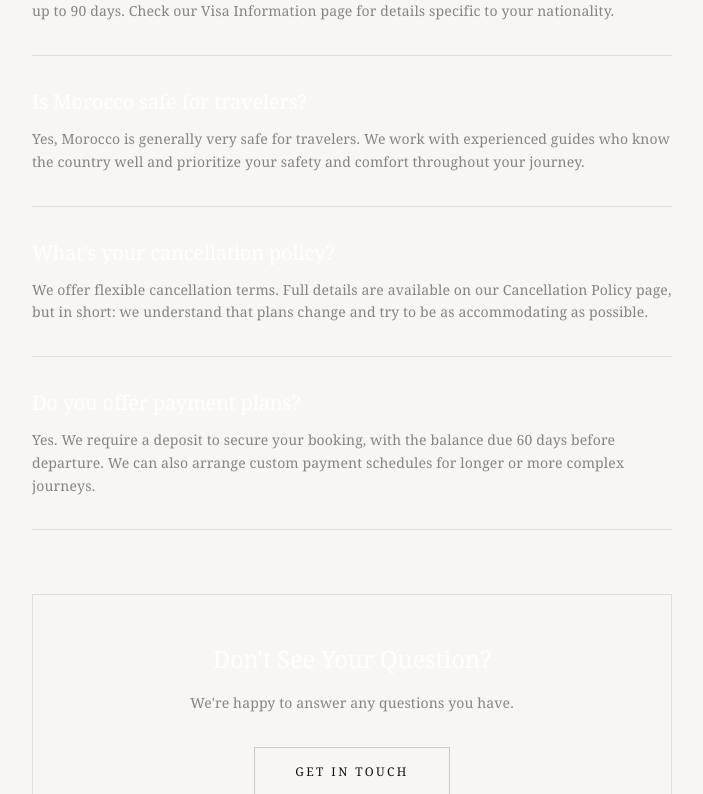
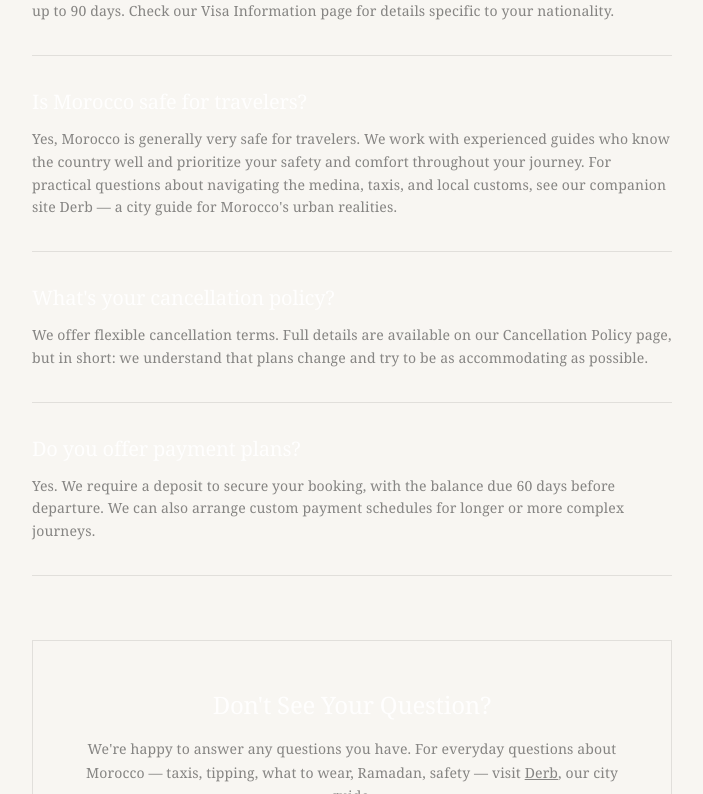
Before and after one commit to indigoandlavender/slow-morocco-17, a Next.js app: page /faq in a window 1280 px wide. Shown: the part 1446-2240 px from the top of the page, without its empty margins (288-991 px from the left). Built offline with nearby package versions, Linux system fonts and the light colour scheme; no server answers; the database is empty.

Commit message:
Add files via upload

```diff
--- a/app/faq/page.tsx
+++ b/app/faq/page.tsx
@@ -44,7 +44,7 @@ export default function FAQPage() {
     {
       question: "Is Morocco safe for travelers?",
       answer:
-        "Yes, Morocco is generally very safe for travelers. We work with experienced guides who know the country well and prioritize your safety and comfort throughout your journey.",
+        "Yes, Morocco is generally very safe for travelers. We work with experienced guides who know the country well and prioritize your safety and comfort throughout your journey. For practical questions about navigating the medina, taxis, and local customs, see our companion site Derb — a city guide for Morocco's urban realities.",
     },
     {
       question: "What's your cancellation policy?",
@@ -110,7 +110,7 @@ export default function FAQPage() {
               Don't See Your Question?
             </h2>
             <p className="text-foreground/50 mb-8">
-              We're happy to answer any questions you have.
+              We're happy to answer any questions you have. For everyday questions about Morocco — taxis, tipping, what to wear, Ramadan, safety — visit <a href="https://derb.so" className="underline hover:text-white/80 transition-colors">Derb</a>, our city guide.
             </p>
             <a
               href="/contact"
--- a/app/globals.css
+++ b/app/globals.css
@@ -385,3 +385,13 @@ button:focus {
 .glossary-link:hover {
   text-decoration-color: hsl(var(--foreground) / 0.6);
 }
+
+.derb-link {
+  text-decoration: underline;
+  text-decoration-style: solid;
+  text-decoration-color: hsl(var(--foreground) / 0.25);
+  text-underline-offset: 3px;
+}
+.derb-link:hover {
+  text-decoration-color: hsl(var(--foreground) / 0.5);
+}
```
